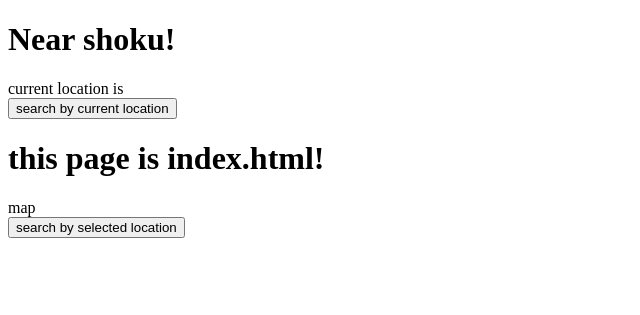
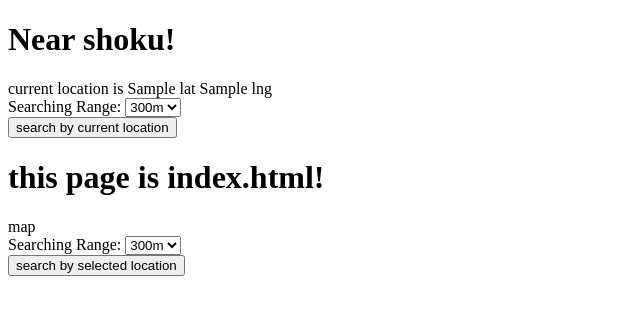
Before and after one commit to op6161/nearshoku, a Django app: template nearshoku/templates/index.html in a window 1280 px wide. Shown: the top 315 px of the page, without its empty margins (0-640 px from the left). Run offline with Django 5.2, Linux system fonts and the light colour scheme; the template is opened without the code that fills it: most values are stand-ins (such as "Sample title", 1, 10 or a date in 2020); parts of the project's set-up code (start-up, migrations or seed data) failed here and were passed over.

Commit message:
feat: Add showing location(lat,lng) in index

```diff
--- a/nearshoku/templates/base.html
+++ b/nearshoku/templates/base.html
@@ -8,13 +8,13 @@
 {% endblock %}
 
 {% load static %}
-<!--insert css-->
+<!--insert js/css-->
 
 <body>
     <h1>Near shoku!</h1>
     current location is
-    <a id="currentLoactionLAT">&nbsp</a>
-    <a id="currentLoactionLNG">&nbsp</a>
+    <a id="currentLoactionLAT">{{lat}}</a>
+    <a id="currentLoactionLNG">{{lng}}</a>
 {% block body %}
 <!--body area-->
 {% endblock %}
--- a/nearshoku/templates/index.html
+++ b/nearshoku/templates/index.html
@@ -8,14 +8,38 @@
 <script type="text/javascript">
 
 </script>
-    <div>
-        <button type="button" id="submitCurrentLocation">search by current location</button>
-    </div>
+    <form id="byCurrent" method="GET">
+        <div id="currentRange">
+            Searching Range:
+            <select id="selectCurrentLocationRange">
+                <option value="30d">300m</option>
+                <option value="50d">500m</option>
+                <option value="1k">1km</option>
+                <option value="2k">2km</option>
+                <option value="3k">3km</option>
+            </select>
+        </div>
+        <div>
+            <button type="button" name="submitCurrentLocation" id="submitCurrentLocation">search by current location</button>
+        </div>
+    </form>
 
     <h1>this page is index.html!</h1>
 
-    <div>
+    <div id="bySelected">
         <div id="selectMap">map</div>
-        <button type="button" id="submitSelectedLocation">search by selected location</button>
+        <div id="selectedRange">
+            Searching Range:
+            <select id="selectSelectedLocationRange">
+                <option value="30d">300m</option>
+                <option value="50d">500m</option>
+                <option value="1k">1km</option>
+                <option value="2k">2km</option>
+                <option value="3k">3km</option>
+            </select>
+        </div>
+        <div>
+            <button type="button" id="submitSelectedLocation">search by selected location</button>
+        </div>
     </div>
 {% endblock %}
```
Also changed, not shown: nearshoku/logic/current_location.py (+16 -13 lines), nearshoku/nearshoku/views.py (+7 -1 lines).
